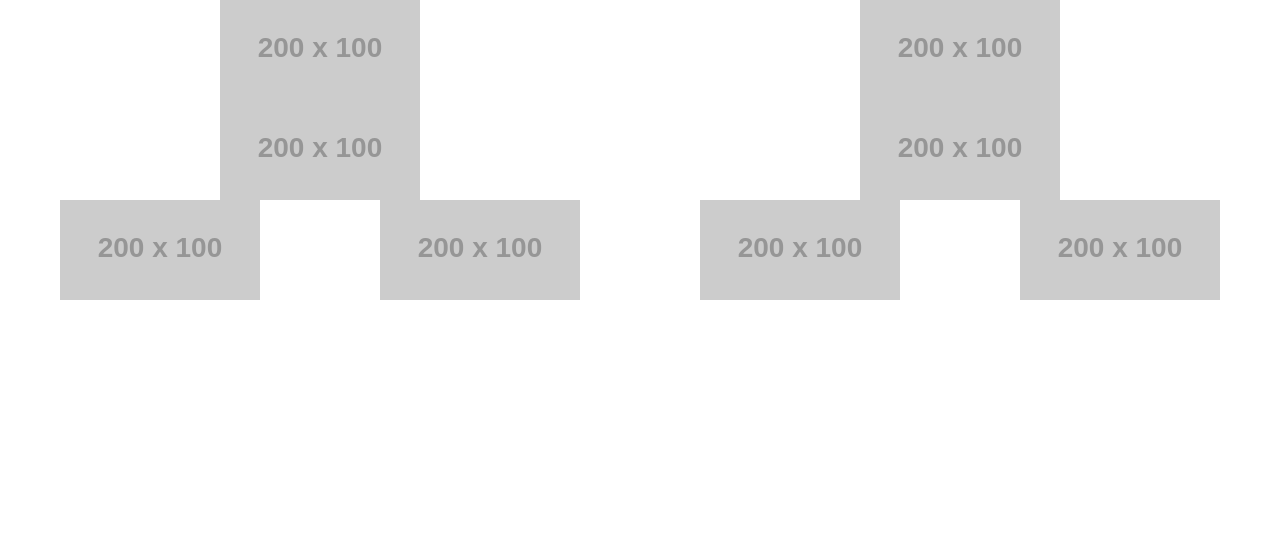
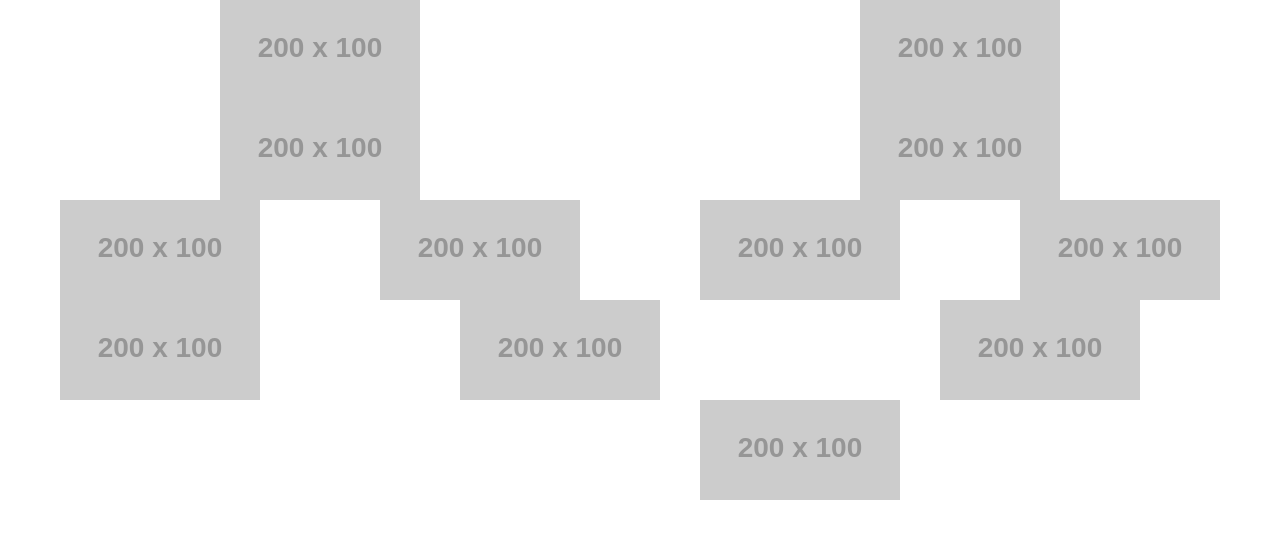
Before and after one commit to NehemiahBoone/grid-practice-1, a plain HTML site: page index.html in a window 1280 px wide. Drawn offline with nearby package versions, Linux system fonts and the light colour scheme; placeholder pictures from the web are drawn by us.

Commit message:
finishing

```diff
--- a/index.html
+++ b/index.html
@@ -24,13 +24,22 @@
     </div>
 
     <div class="row">
-      <div class="col-3 text-center"><img src="//placehold.it/200x100"></div>
-      <div class="col-3 text-center"><img src="//placehold.it/200x100"></div>
-      <div class="col-3 text-center"><img src="//placehold.it/200x100"></div>
-      <div class="col-3 text-center"><img src="//placehold.it/200x100"></div>
+      <div class="col-12 col-md-6 col-lg-3 text-center"><img src="//placehold.it/200x100"></div>
+      <div class="col-12 col-md-6 col-lg-3 text-center"><img src="//placehold.it/200x100"></div>
+      <div class="col-12 col-md-6 col-lg-3 text-center"><img src="//placehold.it/200x100"></div>
+      <div class="col-12 col-md-6 col-lg-3 text-center"><img src="//placehold.it/200x100"></div>
     </div>
 
-    <div class="row"></div>
+    <div class="row">
+      <div class="col-3 text-center"><img src="//placehold.it/200x100"></div>
+      <div class="col-9">
+        <div class="row">
+          <div class="col-6 text-center"><img src="//placehold.it/200x100"></div>
+          <div class="col-6 text-center"><img src="//placehold.it/200x100"></div>
+          <div class="col-12 text-center"><img src="//placehold.it/200x100"></div>
+        </div>
+      </div>
+    </div>
   </main>
   </div>
 </body>
```
